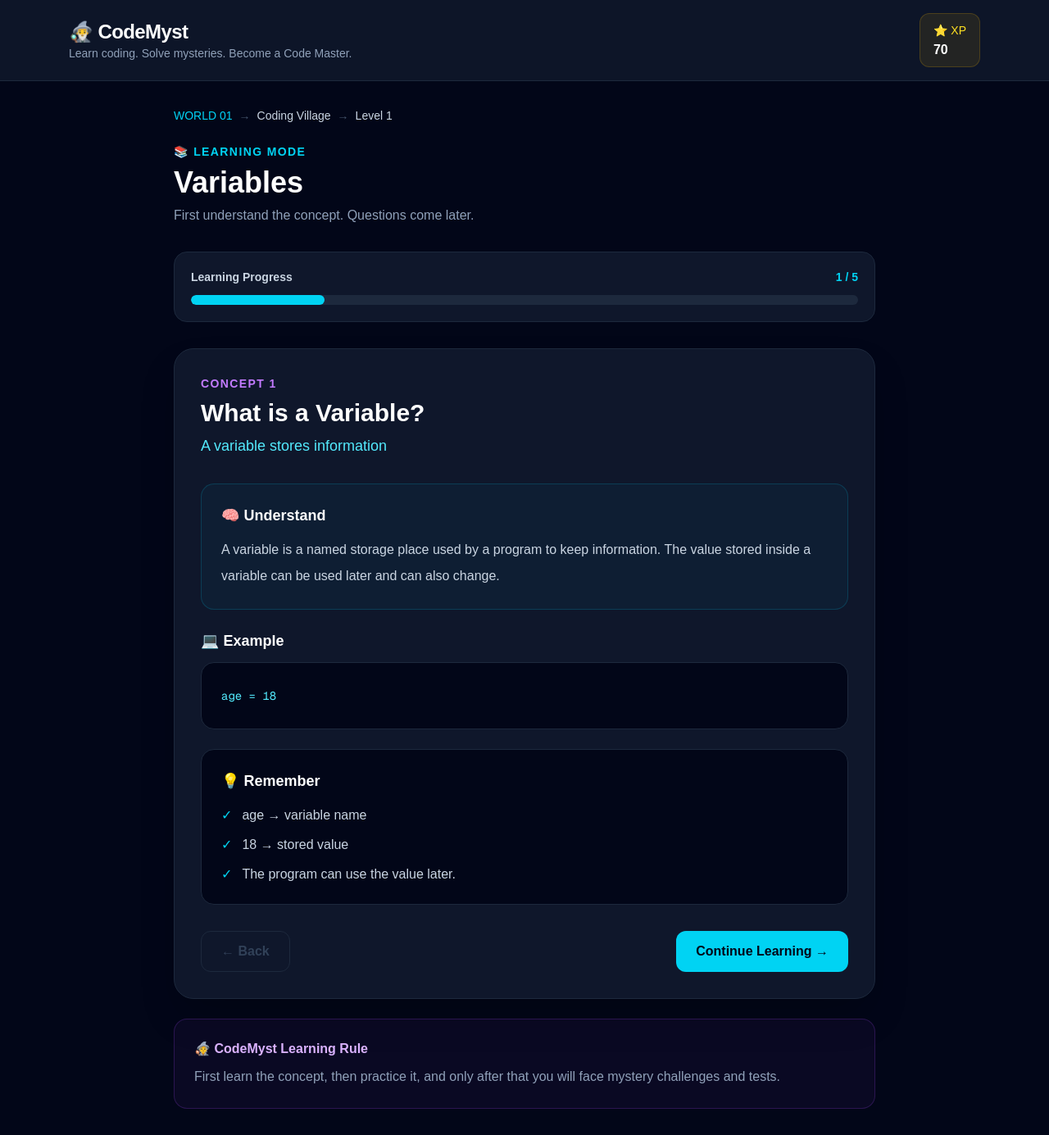
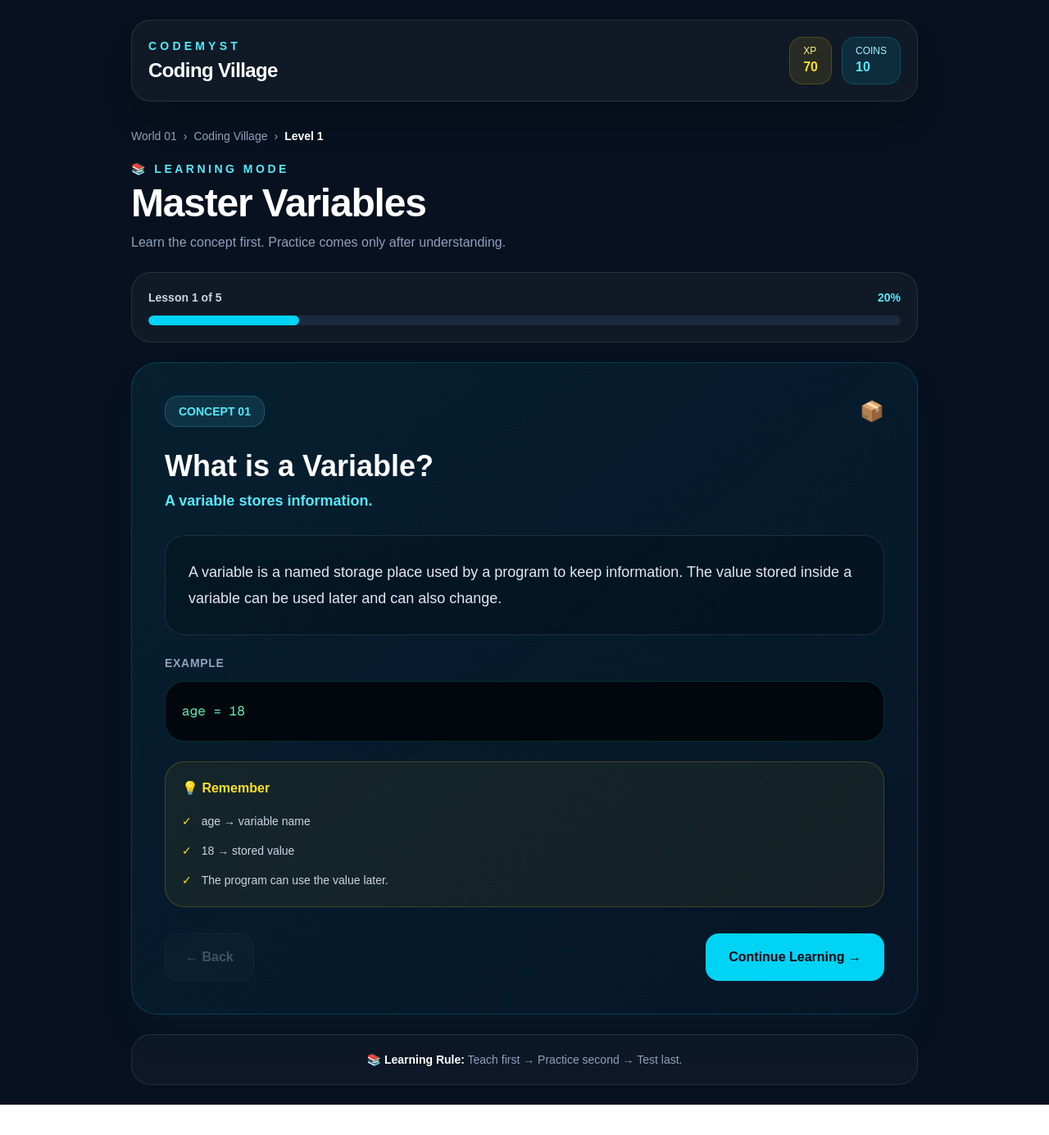
Before and after one commit to ramadhani9110/CodeMyst, a Next.js app: page / in a window 1280 px wide. Shown: the whole page at 82% size. After the commit the page ends 1348 px from the top, so only its background shows below. Built offline with nearby package versions, Linux system fonts and the light colour scheme.

Commit message:
Add variables practice system

```diff
--- a/app/page.tsx
+++ b/app/page.tsx
@@ -13,10 +13,10 @@ type Lesson = {
 const lessons: Lesson[] = [
   {
     title: "What is a Variable?",
-    subtitle: "A variable stores information",
+    subtitle: "A variable stores information.",
     explanation:
       "A variable is a named storage place used by a program to keep information. The value stored inside a variable can be used later and can also change.",
-    code: `age = 18`,
+    code: "age = 18",
     points: [
       "age → variable name",
       "18 → stored value",
@@ -25,266 +25,449 @@ const lessons: Lesson[] = [
   },
   {
     title: "Variable Names",
-    subtitle: "Every variable needs a name",
+    subtitle: "Give variables meaningful names.",
     explanation:
-      "A variable needs a meaningful name so that we can understand what information it stores.",
-    code: `age = 18\nname = "Alex"\nscore = 100`,
+      "A good variable name tells us what information is stored inside it. Meaningful names make code easier to understand.",
+    code: 'age = 18\nname = "Alex"\nscore = 100',
     points: [
-      "age stores an age",
-      "name stores a name",
-      "score stores a score",
+      "age stores an age.",
+      "name stores a name.",
+      "score stores a score.",
     ],
   },
   {
     title: "Values Can Change",
-    subtitle: "Variables are not always fixed",
+    subtitle: "Variables can hold new values.",
     explanation:
-      "A variable can receive a new value while the program is running. The latest value becomes the current value.",
-    code: `age = 18\nage = 19\nage = 20`,
+      "A variable does not always have to keep the same value. We can assign a new value to the same variable.",
+    code: "age = 18\nage = 19\nage = 20",
     points: [
-      "First age is 18",
-      "Then age becomes 19",
-      "Finally age becomes 20",
+      "The variable name stays age.",
+      "The stored value changes.",
+      "The latest value is 20.",
     ],
   },
   {
     title: "Different Information",
-    subtitle: "Variables can store different types of data",
+    subtitle: "Variables can store different kinds of information.",
     explanation:
-      "Programs need to store different kinds of information. For example, a number, a name, or a true/false value.",
-    code: `age = 18\nname = "Alex"\nisStudent = true`,
+      "Programs work with different types of information. A variable can represent numbers, text, or true/false information.",
+    code: 'age = 18\nname = "Alex"\nisStudent = true',
     points: [
-      "18 is a number",
-      '"Alex" is text',
-      "true represents a boolean value",
+      "18 → number",
+      '"Alex" → text',
+      "true → true/false value",
     ],
   },
   {
     title: "Real Coding Example",
-    subtitle: "Putting variables together",
+    subtitle: "Variables work together in real programs.",
     explanation:
-      "Here is a simple example where multiple variables describe a player in a game.",
-    code: `playerName = "Alex"\nlevel = 1\ncoins = 50`,
+      "A game can use multiple variables to store information about a player.",
+    code: 'playerName = "Alex"\nlevel = 1\ncoins = 50',
     points: [
-      "playerName stores the player's name",
-      "level stores the current level",
-      "coins stores the player's coins",
+      "playerName stores the player's name.",
+      "level stores the current level.",
+      "coins stores the number of coins.",
     ],
+  },
+];
+
+type PracticeQuestion = {
+  question: string;
+  explanation: string;
+  options: string[];
+  correctAnswer: string;
+};
+
+const practiceQuestions: PracticeQuestion[] = [
+  {
+    question: "Which one is the variable name?",
+    options: ["18", "age", "100", "25"],
+    correctAnswer: "age",
+    explanation:
+      "Correct! In age = 18, 'age' is the variable name and 18 is the stored value.",
+  },
+  {
+    question: 'In name = "Alex", what is the stored value?',
+    options: ["name", "Alex", "=", "variable"],
+    correctAnswer: "Alex",
+    explanation:
+      'Correct! "Alex" is the value stored inside the variable name.',
+  },
+  {
+    question: "What is the latest value of age?",
+    options: ["18", "19", "20", "21"],
+    correctAnswer: "20",
+    explanation:
+      "Correct! The last assignment is age = 20, so the latest value is 20.",
   },
 ];
 
 export default function Home() {
   const [lessonIndex, setLessonIndex] = useState(0);
 
+  const [mode, setMode] = useState<"learning" | "practice">("learning");
+
+  const [practiceIndex, setPracticeIndex] = useState(0);
+  const [selectedAnswer, setSelectedAnswer] = useState("");
+  const [practiceMessage, setPracticeMessage] = useState("");
+  const [practiceCorrect, setPracticeCorrect] = useState(false);
+
   const lesson = lessons[lessonIndex];
+  const practiceQuestion = practiceQuestions[practiceIndex];
 
-  const progress =
-    ((lessonIndex + 1) / lessons.length) * 100;
-
-  const isFirst = lessonIndex === 0;
-  const isLast = lessonIndex === lessons.length - 1;
+  const lessonProgress = ((lessonIndex + 1) / lessons.length) * 100;
 
   const nextLesson = () => {
-    if (!isLast) {
+    if (lessonIndex < lessons.length - 1) {
       setLessonIndex((current) => current + 1);
+    } else {
+      setMode("practice");
+      setPracticeIndex(0);
+      setSelectedAnswer("");
+      setPracticeMessage("");
+      setPracticeCorrect(false);
     }
   };
 
   const previousLesson = () => {
-    if (!isFirst) {
+    if (lessonIndex > 0) {
       setLessonIndex((current) => current - 1);
     }
   };
 
+  const checkPracticeAnswer = () => {
+    if (!selectedAnswer) {
+      setPracticeMessage("Please select an answer first.");
+      setPracticeCorrect(false);
+      return;
+    }
+
+    if (selectedAnswer === practiceQuestion.correctAnswer) {
+      setPracticeCorrect(true);
+      setPracticeMessage(practiceQuestion.explanation);
+    } else {
+      setPracticeCorrect(false);
+      setPracticeMessage(
+        `Not quite. Think about what the variable stores. Try again!`
+      );
+    }
+  };
+
+  const nextPractice = () => {
+    if (practiceIndex < practiceQuestions.length - 1) {
+      setPracticeIndex((current) => current + 1);
+      setSelectedAnswer("");
+      setPracticeMessage("");
+      setPracticeCorrect(false);
+    } else {
+      setPracticeMessage(
+        "🎉 Practice complete! You are ready for the Mystery Challenge."
+      );
+    }
+  };
+
+  const goBackToLearning = () => {
+    setMode("learning");
+    setSelectedAnswer("");
+    setPracticeMessage("");
+    setPracticeCorrect(false);
+  };
+
   return (
-    <main className="min-h-screen bg-slate-950 text-white">
-      {/* Header */}
-      <header className="border-b border-slate-800 bg-slate-900/90">
-        <div className="mx-auto flex max-w-6xl items-center justify-between px-5 py-4">
+    <main className="min-h-screen bg-[#07111f] text-white">
+      <div className="mx-auto min-h-screen max-w-5xl px-5 py-6 sm:px-8">
+        {/* HEADER */}
+        <header className="mb-8 flex flex-col gap-4 rounded-3xl border border-white/10 bg-white/[0.04] p-5 shadow-2xl shadow-black/20 sm:flex-row sm:items-center sm:justify-between">
           <div>
-            <h1 className="text-2xl font-black tracking-tight">
-              🧙‍♂️ CodeMyst
+            <p className="text-sm font-semibold tracking-[0.3em] text-cyan-300">
+              CODEMYST
+            </p>
+            <h1 className="mt-1 text-2xl font-black tracking-tight">
+              Coding Village
             </h1>
-
-            <p className="text-sm text-slate-400">
-              Learn coding. Solve mysteries. Become a Code Master.
-            </p>
           </div>
 
-          <div className="rounded-xl border border-yellow-500/20 bg-yellow-500/10 px-4 py-2">
-            <span className="text-sm text-yellow-300">
-              ⭐ XP
-            </span>
+          <div className="flex items-center gap-3">
+            <div className="rounded-2xl border border-yellow-400/20 bg-yellow-400/10 px-4 py-2">
+              <p className="text-xs text-yellow-200">XP</p>
+              <p className="font-black text-yellow-300">70</p>
+            </div>
 
-            <p className="font-bold">70</p>
+            <div className="rounded-2xl border border-cyan-400/20 bg-cyan-400/10 px-4 py-2">
+              <p className="text-xs text-cyan-200">COINS</p>
+              <p className="font-black text-cyan-300">10</p>
             </div>
           </div>
         </header>
 
-      <div className="mx-auto max-w-4xl px-5 py-8">
-        {/* Breadcrumb */}
-        <div className="mb-6 flex flex-wrap items-center gap-2 text-sm">
-          <span className="text-cyan-400">
-            WORLD 01
+        {/* BREADCRUMB */}
+        <div className="mb-5 flex flex-wrap items-center gap-2 text-sm text-slate-400">
+          <span>World 01</span>
+          <span>›</span>
+          <span>Coding Village</span>
+          <span>›</span>
+          <span className="font-semibold text-white">Level 1</span>
+        </div>
+
+        {/* MODE HEADER */}
+        <div className="mb-6">
+          <p className="mb-2 text-sm font-semibold uppercase tracking-[0.25em] text-cyan-300">
+            {mode === "learning" ? "📚 Learning Mode" : "🎮 Practice Mode"}
+          </p>
+
+          <h2 className="text-4xl font-black tracking-tight sm:text-5xl">
+            {mode === "learning"
+              ? "Master Variables"
+              : "Practice Variables"}
+          </h2>
+
+          <p className="mt-3 max-w-2xl text-slate-400">
+            {mode === "learning"
+              ? "Learn the concept first. Practice comes only after understanding."
+              : "This is guided practice — not an exam. Learn from every mistake."}
+          </p>
+        </div>
+
+        {/* LEARNING MODE */}
+        {mode === "learning" && (
+          <section>
+            {/* PROGRESS */}
+            <div className="mb-6 rounded-3xl border border-white/10 bg-white/[0.04] p-5">
+              <div className="mb-3 flex items-center justify-between">
+                <span className="text-sm font-semibold text-slate-300">
+                  Lesson {lessonIndex + 1} of {lessons.length}
                 </span>
 
-          <span className="text-slate-600">
-            →
-          </span>
-
-          <span className="text-slate-300">
-            Coding Village
-          </span>
-
-          <span className="text-slate-600">
-            →
-          </span>
-
-          <span className="text-slate-300">
-            Level 1
-          </span>
-        </div>
-
-        {/* Title */}
-        <section className="mb-8">
-          <p className="mb-2 text-sm font-bold uppercase tracking-widest text-cyan-400">
-            📚 LEARNING MODE
-          </p>
-
-          <h2 className="text-4xl font-black">
-            Variables
-          </h2>
-
-          <p className="mt-2 text-slate-400">
-            First understand the concept. Questions come later.
-          </p>
-        </section>
-
-        {/* Progress */}
-        <section className="mb-8 rounded-2xl border border-slate-800 bg-slate-900 p-5">
-          <div className="mb-3 flex items-center justify-between">
-            <span className="text-sm font-semibold text-slate-300">
-              Learning Progress
-            </span>
-
-            <span className="text-sm font-bold text-cyan-400">
-              {lessonIndex + 1} / {lessons.length}
+                <span className="text-sm font-bold text-cyan-300">
+                  {Math.round(lessonProgress)}%
                 </span>
               </div>
 
               <div className="h-3 overflow-hidden rounded-full bg-slate-800">
                 <div
                   className="h-full rounded-full bg-cyan-400 transition-all duration-500"
-              style={{ width: `${progress}%` }}
+                  style={{ width: `${lessonProgress}%` }}
                 />
               </div>
-        </section>
+            </div>
 
-        {/* Lesson Card */}
-        <section className="rounded-3xl border border-slate-800 bg-slate-900 p-6 shadow-2xl sm:p-8">
-          <div className="mb-8">
-            <p className="text-sm font-bold uppercase tracking-widest text-purple-400">
-              CONCEPT {lessonIndex + 1}
-            </p>
+            {/* LESSON CARD */}
+            <div className="overflow-hidden rounded-[2rem] border border-cyan-400/20 bg-gradient-to-br from-cyan-400/[0.08] to-blue-500/[0.04] shadow-2xl shadow-cyan-950/20">
+              <div className="p-6 sm:p-10">
+                <div className="mb-7 flex items-center justify-between">
+                  <div className="rounded-2xl border border-cyan-300/20 bg-cyan-300/10 px-4 py-2 text-sm font-bold text-cyan-300">
+                    CONCEPT {String(lessonIndex + 1).padStart(2, "0")}
+                  </div>
 
-            <h3 className="mt-2 text-3xl font-black">
+                  <div className="text-2xl">
+                    {lessonIndex === 0 && "📦"}
+                    {lessonIndex === 1 && "🏷️"}
+                    {lessonIndex === 2 && "🔄"}
+                    {lessonIndex === 3 && "🧩"}
+                    {lessonIndex === 4 && "🎮"}
+                  </div>
+                </div>
+
+                <h3 className="text-3xl font-black sm:text-4xl">
                   {lesson.title}
                 </h3>
 
-            <p className="mt-2 text-lg text-cyan-300">
+                <p className="mt-2 text-lg font-semibold text-cyan-300">
                   {lesson.subtitle}
                 </p>
-          </div>
 
-          {/* Explanation */}
-          <div className="rounded-2xl border border-cyan-500/20 bg-cyan-500/5 p-6">
-            <h4 className="mb-3 text-lg font-bold">
-              🧠 Understand
-            </h4>
-
-            <p className="leading-8 text-slate-300">
+                <div className="mt-7 rounded-3xl border border-white/10 bg-black/20 p-5 sm:p-7">
+                  <p className="text-base leading-8 text-slate-200 sm:text-lg">
                     {lesson.explanation}
                   </p>
                 </div>
 
-          {/* Code Example */}
                 {lesson.code && (
                   <div className="mt-6">
-              <h4 className="mb-3 text-lg font-bold">
-                💻 Example
-              </h4>
+                    <p className="mb-3 text-sm font-bold uppercase tracking-wider text-slate-400">
+                      Example
+                    </p>
 
-              <pre className="overflow-x-auto rounded-2xl border border-slate-800 bg-slate-950 p-6 font-mono text-sm leading-8 text-cyan-300">
+                    <pre className="overflow-x-auto rounded-3xl border border-emerald-400/20 bg-[#02070d] p-5 text-sm leading-8 text-emerald-300 shadow-inner sm:text-base">
                       <code>{lesson.code}</code>
                     </pre>
                   </div>
                 )}
 
-          {/* Key Points */}
                 {lesson.points && (
-            <div className="mt-6 rounded-2xl border border-slate-800 bg-slate-950 p-6">
-              <h4 className="mb-4 text-lg font-bold">
+                  <div className="mt-6 rounded-3xl border border-yellow-400/20 bg-yellow-400/[0.06] p-5">
+                    <p className="mb-4 font-black text-yellow-300">
                       💡 Remember
-              </h4>
+                    </p>
 
-              <div className="space-y-3">
-                {lesson.points.map((point, index) => (
-                  <div
-                    key={index}
-                    className="flex gap-3 text-slate-300"
+                    <ul className="space-y-3">
+                      {lesson.points.map((point) => (
+                        <li
+                          key={point}
+                          className="flex gap-3 text-sm leading-6 text-slate-300"
                         >
-                    <span className="text-cyan-400">
-                      ✓
-                    </span>
-
+                          <span className="text-yellow-300">✓</span>
                           <span>{point}</span>
-                  </div>
+                        </li>
                       ))}
-              </div>
+                    </ul>
                   </div>
                 )}
 
-          {/* Navigation */}
+                {/* NAVIGATION */}
                 <div className="mt-8 flex flex-col gap-3 sm:flex-row sm:justify-between">
                   <button
                     onClick={previousLesson}
-              disabled={isFirst}
-              className={`rounded-xl px-6 py-3 font-bold transition ${
-                isFirst
-                  ? "cursor-not-allowed border border-slate-800 text-slate-700"
-                  : "border border-slate-700 text-slate-300 hover:bg-slate-800"
-              }`}
+                    disabled={lessonIndex === 0}
+                    className="rounded-2xl border border-white/10 bg-white/[0.05] px-6 py-4 font-bold text-slate-300 transition hover:bg-white/[0.09] disabled:cursor-not-allowed disabled:opacity-30"
                   >
                     ← Back
                   </button>
 
                   <button
                     onClick={nextLesson}
-              disabled={isLast}
-              className={`rounded-xl px-6 py-3 font-bold transition ${
-                isLast
-                  ? "cursor-not-allowed bg-slate-800 text-slate-600"
-                  : "bg-cyan-400 text-slate-950 hover:bg-cyan-300"
-              }`}
+                    className="rounded-2xl bg-cyan-400 px-7 py-4 font-black text-slate-950 transition hover:bg-cyan-300 hover:scale-[1.01]"
                   >
-              {isLast
-                ? "Learning Complete ✓"
+                    {lessonIndex === lessons.length - 1
+                      ? "Start Practice 🎮"
                       : "Continue Learning →"}
                   </button>
                 </div>
+              </div>
+            </div>
+
+            <div className="mt-6 rounded-3xl border border-white/10 bg-white/[0.03] p-5 text-center text-sm text-slate-400">
+              📚 <span className="font-semibold text-white">Learning Rule:</span>{" "}
+              Teach first → Practice second → Test last.
+            </div>
           </section>
+        )}
 
-        {/* Learning Rule */}
-        <section className="mt-6 rounded-2xl border border-purple-500/20 bg-purple-500/5 p-6">
-          <h3 className="font-bold text-purple-300">
-            🧙 CodeMyst Learning Rule
+        {/* PRACTICE MODE */}
+        {mode === "practice" && (
+          <section>
+            {/* PRACTICE PROGRESS */}
+            <div className="mb-6 rounded-3xl border border-white/10 bg-white/[0.04] p-5">
+              <div className="mb-3 flex items-center justify-between">
+                <span className="text-sm font-semibold text-slate-300">
+                  Practice {practiceIndex + 1} of {practiceQuestions.length}
+                </span>
+
+                <span className="text-sm font-bold text-purple-300">
+                  Guided Practice
+                </span>
+              </div>
+
+              <div className="h-3 overflow-hidden rounded-full bg-slate-800">
+                <div
+                  className="h-full rounded-full bg-purple-400 transition-all duration-500"
+                  style={{
+                    width: `${
+                      ((practiceIndex + 1) / practiceQuestions.length) * 100
+                    }%`,
+                  }}
+                />
+              </div>
+            </div>
+
+            {/* QUESTION */}
+            <div className="rounded-[2rem] border border-purple-400/20 bg-gradient-to-br from-purple-400/[0.08] to-blue-500/[0.04] p-6 shadow-2xl shadow-purple-950/20 sm:p-10">
+              <div className="mb-6 flex items-center justify-between">
+                <div className="rounded-2xl border border-purple-300/20 bg-purple-300/10 px-4 py-2 text-sm font-bold text-purple-300">
+                  PRACTICE {String(practiceIndex + 1).padStart(2, "0")}
+                </div>
+
+                <span className="text-2xl">🧩</span>
+              </div>
+
+              <h3 className="text-2xl font-black leading-tight sm:text-3xl">
+                {practiceQuestion.question}
               </h3>
 
-          <p className="mt-2 leading-7 text-slate-400">
-            First learn the concept, then practice it, and only
-            after that you will face mystery challenges and tests.
+              {/* OPTIONS */}
+              <div className="mt-8 grid gap-3">
+                {practiceQuestion.options.map((option) => {
+                  const isSelected = selectedAnswer === option;
+
+                  return (
+                    <button
+                      key={option}
+                      onClick={() => setSelectedAnswer(option)}
+                      className={`rounded-2xl border p-4 text-left font-bold transition ${
+                        isSelected
+                          ? "border-purple-400 bg-purple-400/20 text-purple-200"
+                          : "border-white/10 bg-white/[0.04] text-slate-300 hover:border-purple-300/40 hover:bg-white/[0.07]"
+                      }`}
+                    >
+                      <span className="mr-3 text-purple-300">○</span>
+                      {option}
+                    </button>
+                  );
+                })}
+              </div>
+
+              {/* CHECK */}
+              <button
+                onClick={checkPracticeAnswer}
+                className="mt-6 w-full rounded-2xl bg-purple-400 px-6 py-4 font-black text-slate-950 transition hover:bg-purple-300"
+              >
+                Check Answer ✓
+              </button>
+
+              {/* MESSAGE */}
+              {practiceMessage && (
+                <div
+                  className={`mt-5 rounded-3xl border p-5 ${
+                    practiceCorrect
+                      ? "border-emerald-400/30 bg-emerald-400/10"
+                      : "border-yellow-400/30 bg-yellow-400/10"
+                  }`}
+                >
+                  <p
+                    className={`font-bold ${
+                      practiceCorrect
+                        ? "text-emerald-300"
+                        : "text-yellow-300"
+                    }`}
+                  >
+                    {practiceCorrect ? "🎉 Correct!" : "💡 Hint"}
                   </p>
+
+                  <p className="mt-2 text-sm leading-6 text-slate-300">
+                    {practiceMessage}
+                  </p>
+                </div>
+              )}
+
+              {/* NEXT */}
+              {practiceCorrect && (
+                <button
+                  onClick={nextPractice}
+                  className="mt-5 w-full rounded-2xl border border-emerald-400/30 bg-emerald-400/10 px-6 py-4 font-black text-emerald-300 transition hover:bg-emerald-400/20"
+                >
+                  {practiceIndex === practiceQuestions.length - 1
+                    ? "Finish Practice 🏆"
+                    : "Next Practice →"}
+                </button>
+              )}
+
+              {/* BACK */}
+              <button
+                onClick={goBackToLearning}
+                className="mt-4 w-full rounded-2xl border border-white/10 bg-white/[0.04] px-6 py-4 font-bold text-slate-400 transition hover:bg-white/[0.08]"
+              >
+                ← Back to Learning
+              </button>
+            </div>
+
+            <div className="mt-6 rounded-3xl border border-cyan-400/20 bg-cyan-400/[0.05] p-5 text-center text-sm leading-6 text-slate-400">
+              🎮 Practice is not a test. If you make a mistake, CodeMyst
+              explains the concept and lets you try again.
+            </div>
           </section>
+        )}
       </div>
     </main>
   );
```
Lines whose indentation alone changed are shown as unchanged.
